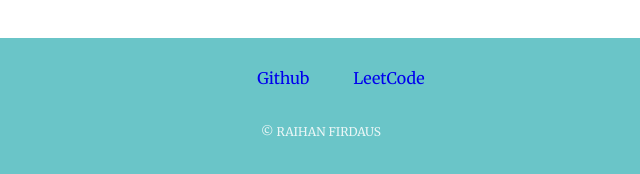
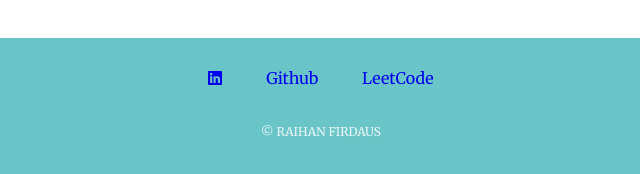
Before and after one commit to mrf1799/My-Site, a plain HTML site: page index.html in a window 1280 px wide. Shown: the part 2596-2770 px from the top of the page, 319-959 px from the left. Drawn offline with Linux system fonts and the light colour scheme.

Commit message:
Update index.html

```diff
--- a/index.html
+++ b/index.html
@@ -5,6 +5,7 @@
     <link rel="stylesheet" href="css/styles.css">
     <link rel="icon" href="favicon.ico">
     <link rel="preconnect" href="https://fonts.googleapis.com">
+    <script src="https://use.fontawesome.com/releases/v6.2.1/js/all.js"></script>
 <link rel="preconnect" href="https://fonts.gstatic.com" crossorigin>
 <link href="https://fonts.googleapis.com/css2?family=Merriweather&family=Montserrat&family=Sacramento&display=swap" rel="stylesheet">
 </head>
```
